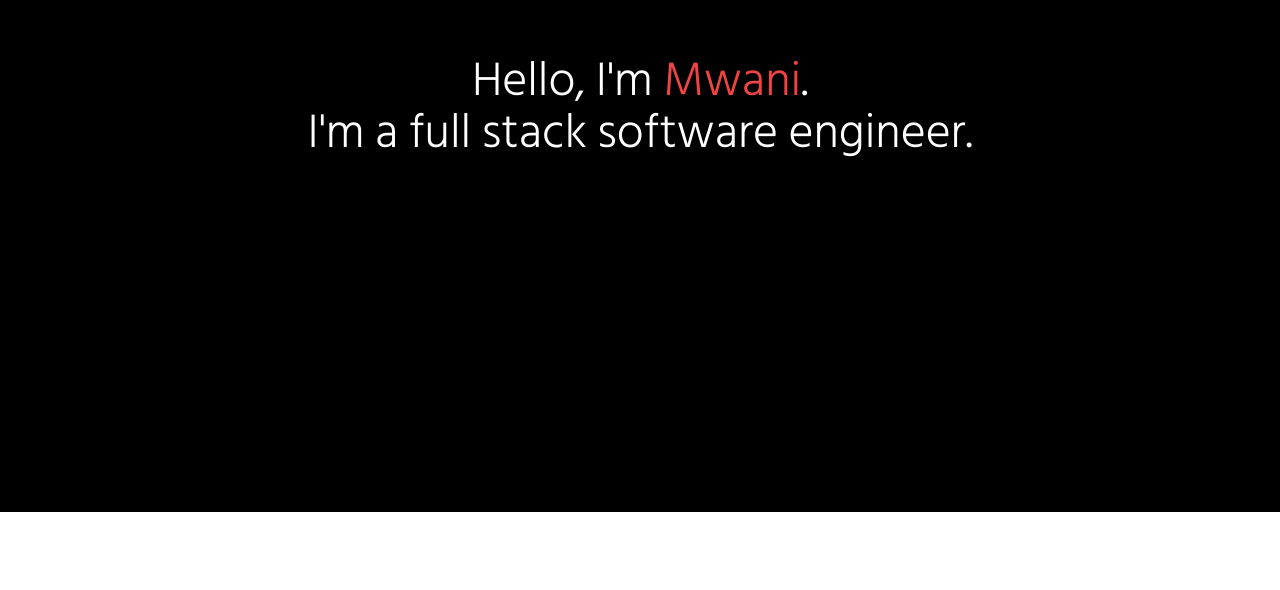
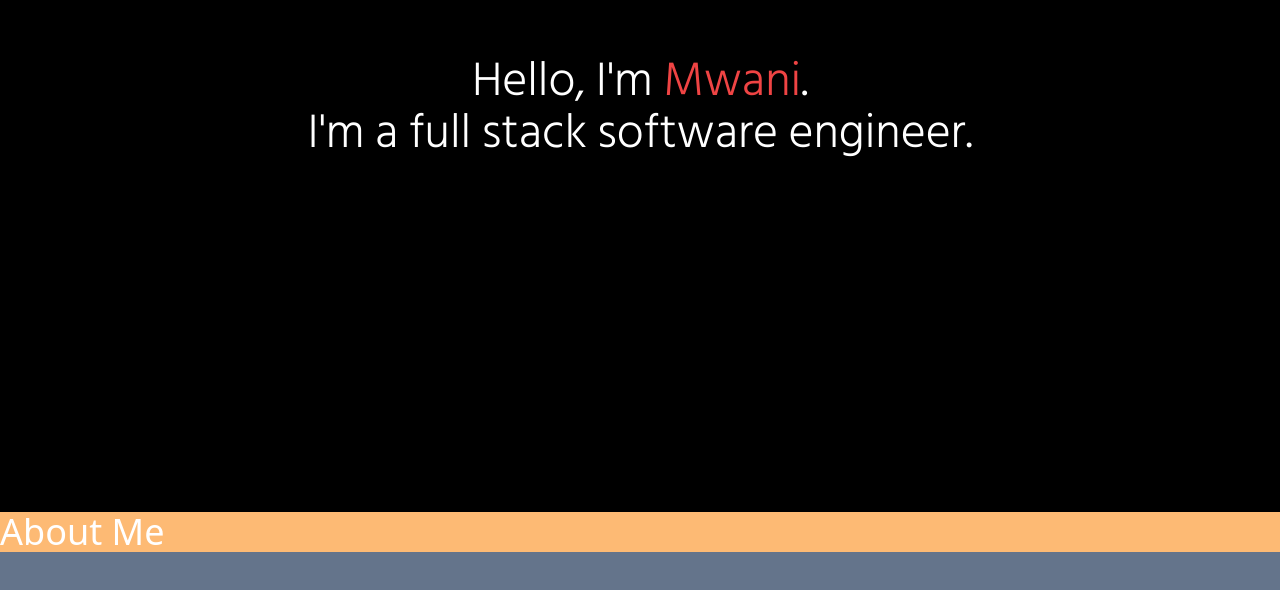
Before and after one commit to MwaniN/profile-page, a React (Vite) app: page / in a window 1280 px wide. Shown: the part 288-878 px from the top of the page. Before the commit the page ends 800 px from the top, so only its background shows below. Built offline with nearby package versions, Linux system fonts and the light colour scheme.

Commit message:
Single scroll with multiple sections started

```diff
--- a/src/App.tsx
+++ b/src/App.tsx
@@ -1,21 +1,13 @@
-// import './App.css'
+// import './App.css
+import Main from './routes/Main.tsx';
+import About from './routes/About.tsx';
 
 function App() {
 
   return (
-
-    <div id="main" className="bg-black absolute h-screen w-screen">
-      <canvas id="canvas" className="h-screen w-screen absolute"></canvas>
-    <div className="flex h-screen">
-      <div className="m-auto z-10">
-      <h1 className="text-5xl tracking-normal text-center text-white font-hindSilliguri font-thin leading-10 mx-2">
-      Hello, I'm <span className="text-5xl text-red-500 font-hindSilliguri font-thin leading-10 tracking-normal inline-block">Mwani</span>.
-    </h1>
-    <h1 className="text-5xl tracking-normal text-white text-center font-hindSilliguri font-thin leading-15 my-2 mx-2">
-      I'm a full stack software engineer.
-    </h1>
-      </div>
-    </div>
+    <div id="app">
+    <Main />
+    <About />
     </div>
   )
 }
--- a/src/routes/About.tsx
+++ b/src/routes/About.tsx
@@ -3,7 +3,7 @@ import React from 'react';
 const About = () => {
   return (
     <div id="about" className="bg-slate-500 absolute h-screen w-screen">
-      <div className='text-4xl bg-orange-300'>About Me</div>
+      <div className='text-4xl bg-orange-300 text-white'>About Me</div>
     </div>
   )
 }
--- /dev/null
+++ b/src/routes/Main.tsx
@@ -0,0 +1,23 @@
+import React from 'react';
+
+
+function Main() {
+
+  return (
+
+    <div id="main" className="bg-black h-screen w-screen">
+      <canvas id="canvas" className="h-screen w-screen absolute"></canvas>
+    <div className="flex h-screen">
+      <div className="m-auto z-10">
+      <h1 className="text-5xl tracking-normal text-center text-white font-hindSilliguri font-thin leading-10 mx-2">
+      Hello, I'm <span className="text-5xl text-red-500 font-hindSilliguri font-thin leading-10 tracking-normal inline-block">Mwani</span>.
+    </h1>
+    <h1 className="text-5xl tracking-normal text-white text-center font-hindSilliguri font-thin leading-15 my-2 mx-2">
+      I'm a full stack software engineer.
+    </h1>
+      </div>
+    </div>
+    </div>
+  )
+}
+export default Main;
```
